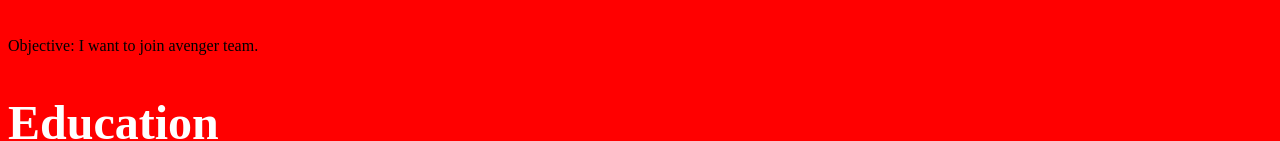
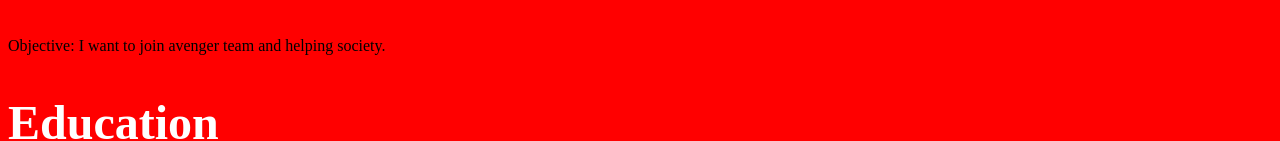
Before and after one commit to jame46120/MI-349-html-boilerplate-linting-and-code-style, a plain HTML site: page index.html in a window 1280 px wide. Shown: the part 185-326 px from the top of the page. Drawn offline with Linux system fonts and the light colour scheme.

Commit message:
resubmit

```diff
--- a/index.html
+++ b/index.html
@@ -10,7 +10,7 @@
 <body>
         <h1>Resume</h1>
         <h2>Kasidet Meteeputthi</h2>
-        <p>Objective: I want to join avenger team.</p>
+        <p>Objective: I want to join avenger team and helping society.</p>
         <h2>Education</h2>
         <ol>
             <li>Some school oversea that you never heard of</li>
```
